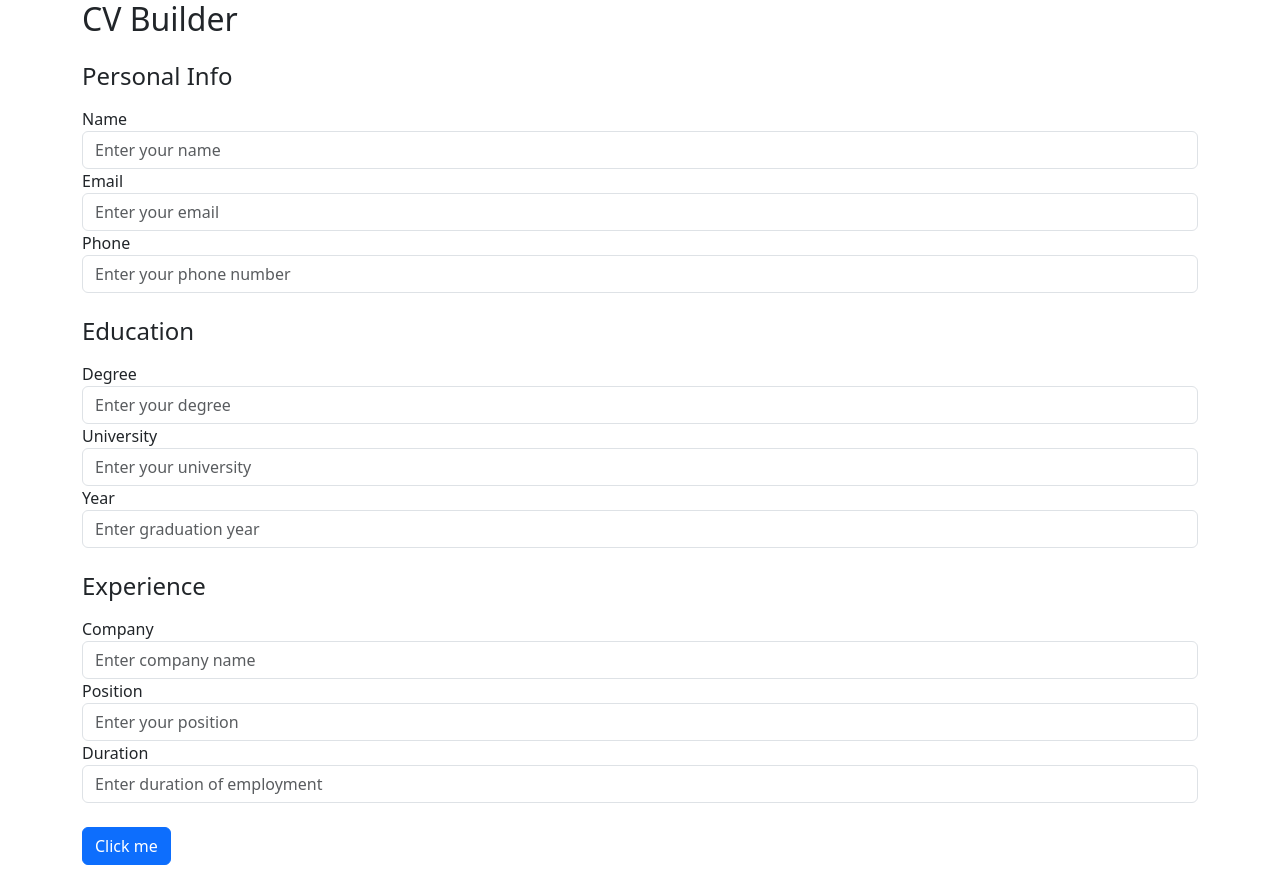
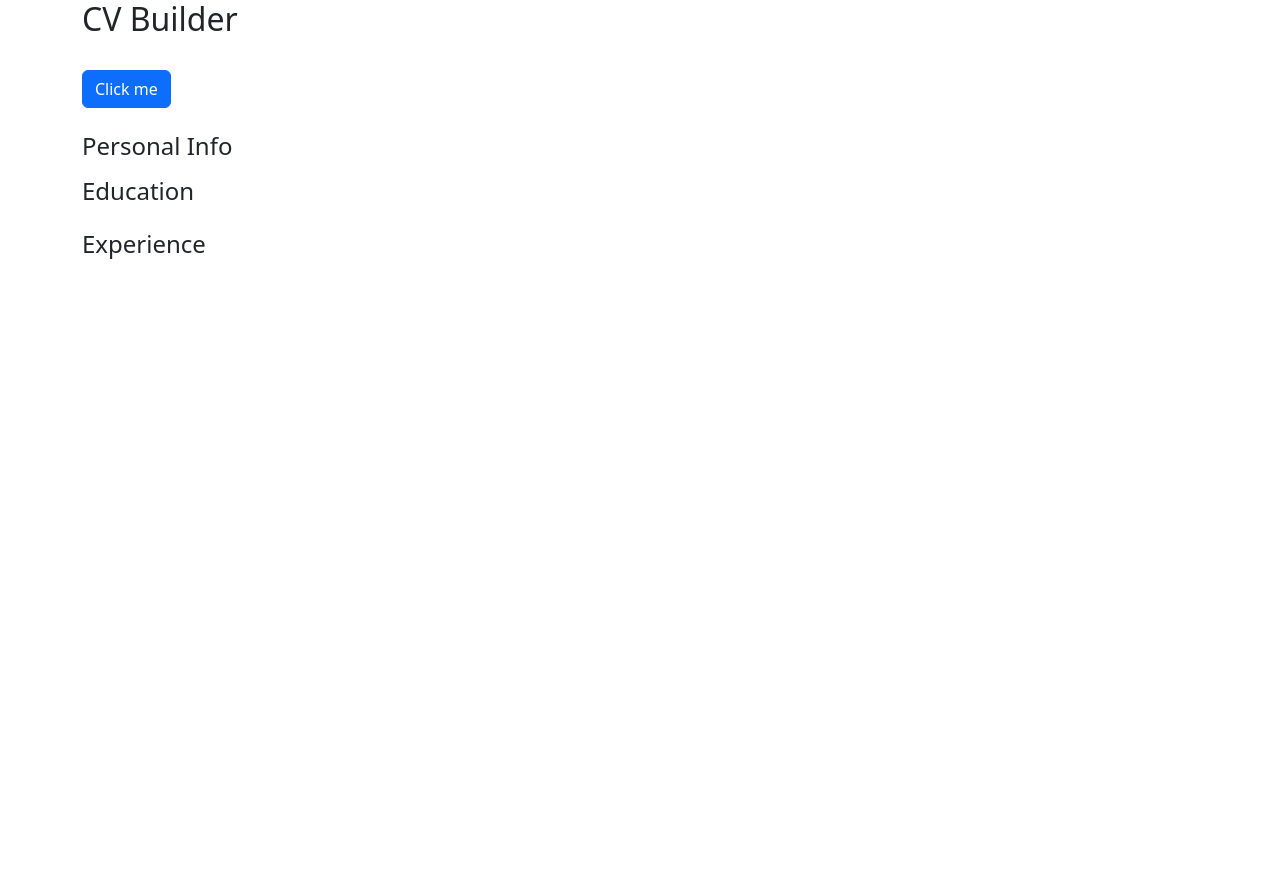
Before and after one commit to softEsteban/cv-builder-pdfmake, an Angular app: page / in a window 1280 px wide. After the commit the page ends 800 px from the top, so only its background shows below. Built offline with nearby package versions, Linux system fonts and the light colour scheme; what pdfmake would draw is missing.

Commit message:
Builder layout

```diff
--- a/src/app/pdf/pdf.component.html
+++ b/src/app/pdf/pdf.component.html
@@ -1,108 +1,39 @@
 <div class="container">
-  <h2>CV Builder</h2>
+  <div>
+    <h2>CV Builder</h2>
+    <button class="btn btn-primary mt-4" (click)="createPdf()">Click me</button>
+  </div>
 
   <div class="mt-4">
     <div>
       <h4 class="mb-3 font-weight-bold">Personal Info</h4>
+      <!-- Personal Info form content -->
+    </div>
+
+    <div>
+      <h4 class="mb-3 font-weight-bold">
+        Education
+        <button class="btn btn-link btn-sm" (click)="addEducation()">
+          <i class="fas fa-plus"></i>
+        </button>
+      </h4>
       <form>
-        <div class="form-group">
-          <label for="name">Name</label>
-          <input
-            type="text"
-            class="form-control"
-            id="name"
-            placeholder="Enter your name"
-          />
-        </div>
-        <div class="form-group">
-          <label for="email">Email</label>
-          <input
-            type="email"
-            class="form-control"
-            id="email"
-            placeholder="Enter your email"
-          />
-        </div>
-        <div class="form-group">
-          <label for="phone">Phone</label>
-          <input
-            type="tel"
-            class="form-control"
-            id="phone"
-            placeholder="Enter your phone number"
-          />
-        </div>
+        <!-- Education form content -->
       </form>
     </div>
 
     <div class="mt-4">
-      <h4 class="mb-3 font-weight-bold">Education</h4>
+      <h4 class="mb-3 font-weight-bold">
+        Experience
+        <button class="btn btn-link btn-sm" (click)="addExperience()">
+          <i class="fas fa-plus"></i>
+        </button>
+      </h4>
       <form>
-        <div class="form-group">
-          <label for="degree">Degree</label>
-          <input
-            type="text"
-            class="form-control"
-            id="degree"
-            placeholder="Enter your degree"
-          />
-        </div>
-        <div class="form-group">
-          <label for="university">University</label>
-          <input
-            type="text"
-            class="form-control"
-            id="university"
-            placeholder="Enter your university"
-          />
-        </div>
-        <div class="form-group">
-          <label for="year">Year</label>
-          <input
-            type="number"
-            class="form-control"
-            id="year"
-            placeholder="Enter graduation year"
-          />
-        </div>
-      </form>
-    </div>
-
-    <div class="mt-4">
-      <h4 class="mb-3 font-weight-bold">Experience</h4>
-      <form>
-        <div class="form-group">
-          <label for="company">Company</label>
-          <input
-            type="text"
-            class="form-control"
-            id="company"
-            placeholder="Enter company name"
-          />
-        </div>
-        <div class="form-group">
-          <label for="position">Position</label>
-          <input
-            type="text"
-            class="form-control"
-            id="position"
-            placeholder="Enter your position"
-          />
-        </div>
-        <div class="form-group">
-          <label for="duration">Duration</label>
-          <input
-            type="text"
-            class="form-control"
-            id="duration"
-            placeholder="Enter duration of employment"
-          />
-        </div>
+        <!-- Experience form content -->
       </form>
     </div>
   </div>
-
-  <button class="btn btn-primary mt-4" (click)="createPdf()">Click me</button>
 
   <div class="mt-4">
     <ng-container *ngIf="pdfSrc">
--- a/src/app/pdf/pdf.component.ts
+++ b/src/app/pdf/pdf.component.ts
@@ -1,9 +1,24 @@
 import { Component, OnInit } from '@angular/core';
 import { DomSanitizer, SafeResourceUrl } from '@angular/platform-browser';
-import { HttpClient } from '@angular/common/http';
 import pdfMake from 'pdfmake/build/pdfmake';
 import pdfFonts from 'pdfmake/build/vfs_fonts';
 pdfMake.vfs = pdfFonts.pdfMake.vfs;
+
+interface EducationItem {
+  institute: string;
+  degree: string;
+  dateStart: Date;
+  dateEnd: Date;
+}
+
+interface ExperienceItem {
+  company: string;
+  charge: string;
+  description: string;
+  functions: string[];
+  dateStart: Date;
+  dateEnd: Date;
+}
 
 @Component({
   selector: 'app-pdf',
@@ -13,27 +28,161 @@ pdfMake.vfs = pdfFonts.pdfMake.vfs;
 export class PdfComponent implements OnInit {
   pdfSrc: SafeResourceUrl;
 
-  constructor(private sanitizer: DomSanitizer, private http: HttpClient) { }
+  education: EducationItem[] = [];
+  experience: ExperienceItem[] = [];
+
+  constructor(private sanitizer: DomSanitizer) { }
 
   ngOnInit() { }
 
   createPdf() {
-    const imageUrl = 'https://firebasestorage.googleapis.com/v0/b/mantis-project-7c277.appspot.com/o/Screenshot_20230327-202809_Gallery.jpg?alt=media&token=c5ebba52-f2d1-4719-a6f8-b39799b9b677';
-
-    // Download the image using HttpClient
-    this.http.get(imageUrl, { responseType: 'blob' }).subscribe((imageBlob: Blob) => {
-      const reader = new FileReader();
-      reader.onloadend = () => {
-        const imageDataUrl = reader.result as string;
+    // const pdfDefinition: any = {
+    //   content: [
+    //     // {
+    //     //   image: 'avatar.jpg',
+    //     //   width: 200
+    //     // },
+    //     ,
+    //     {
+    //       columns: [
+    //         { width: "30%", text: "Profile Image here" },
+    //         { width: "70%", text: 'Esteban Toro ', fontSize: 15, bold: true, margin: [0, 20] }
+    //       ]
+    //     },
+    //     {
+    //       columns: [
+    //         {
+    //           width: "30%",
+    //           ul: [
+    //             'Nodejs',
+    //             'Angular',
+    //             'Nestjs',
+    //             'Vuejs',
+    //             'PostgreSQL',
+    //             'SQL Server',
+    //             'MySQL',
+    //             'MongoDB'
+    //           ]
+    //         },
+    //         {
+    //           width: "70%",
+    //           ul: [
+    //             'Introduction',
+    //             'Experience',
+    //             'Education',
+    //           ]
+    //         }
+    //       ]
+    //     }
+    //   ]
+    // };
 
     const pdfDefinition: any = {
       content: [
-            { text: 'Hola mundo' },
         {
-              image: imageDataUrl,
-              width: 200
-            }
-          ]
+          stack: [
+            {
+              canvas: [
+                {
+                  type: 'ellipse',
+                  x: -30,
+                  y: -20,
+                  r1: 40,
+                  r2: 20,
+                  lineColor: 'black',
+                },
+              ],
+            },
+            {
+              text: 'Esteban Toro',
+              fontSize: 15,
+              bold: true,
+              margin: [0, 20],
+            },
+            {
+              ul: [
+                'Nodejs',
+                'Angular',
+                'Nestjs',
+                'Vuejs',
+                'PostgreSQL',
+                'SQL Server',
+                'MySQL',
+                'MongoDB',
+              ],
+            },
+          ],
+          width: '30%',
+        },
+        {
+          stack: [
+            {
+              text: 'Introduction',
+              style: 'sectionHeading',
+            },
+            {
+              text: 'Lorem ipsum dolor sit amet, consectetur adipiscing elit. Integer eget suscipit enim, in tempus tellus. Vestibulum blandit magna sed elit tristique congue.',
+              margin: [0, 10],
+            },
+            {
+              text: 'Experience',
+              style: 'sectionHeading',
+              margin: [0, 20],
+            },
+            {
+              text: 'Company A',
+              bold: true,
+              margin: [0, 10],
+            },
+            {
+              text: 'Position: Full Stack Developer',
+              margin: [0, 5],
+            },
+            {
+              text: 'Duration: 2018 - 2021',
+              margin: [0, 5],
+            },
+            {
+              text: 'Responsibilities:',
+              margin: [0, 10],
+            },
+            {
+              ul: [
+                'Developed and maintained web applications using Node.js and Angular.',
+                'Collaborated with cross-functional teams to design and implement new features.',
+                'Performed code reviews and ensured coding best practices.',
+              ],
+              margin: [20, 0],
+            },
+            {
+              text: 'Education',
+              style: 'sectionHeading',
+              margin: [0, 20],
+            },
+            {
+              text: 'Bachelor of Science in Computer Science',
+              bold: true,
+              margin: [0, 10],
+            },
+            {
+              text: 'University XYZ',
+              margin: [0, 5],
+            },
+            {
+              text: 'Year: 2014 - 2018',
+              margin: [0, 5],
+            },
+          ],
+          width: '70%',
+        },
+      ],
+      styles: {
+        sectionHeading: {
+          fontSize: 14,
+          bold: true,
+          margin: [0, 10],
+        },
+      },
     };
 
     const pdfDocGenerator = pdfMake.createPdf(pdfDefinition);
@@ -42,9 +191,8 @@ export class PdfComponent implements OnInit {
       const base64 = `data:application/pdf;base64,${data}`;
       this.pdfSrc = this.sanitizer.bypassSecurityTrustResourceUrl(base64);
     });
-      };
+  }
 
-      reader.readAsDataURL(imageBlob);
-    });
+  addEducation() { }
+  addExperience() { }
 }
-}
--- a/src/index.html
+++ b/src/index.html
@@ -1,13 +1,13 @@
-<!doctype html>
+<!DOCTYPE html>
 <html lang="en">
-<head>
-  <meta charset="utf-8">
-  <title>PdfPractice</title>
-  <base href="/">
-  <meta name="viewport" content="width=device-width, initial-scale=1">
-  <link rel="icon" type="image/x-icon" href="favicon.ico">
-</head>
-<body>
-  <app-root></app-root>
-</body>
+  <head>
+    <meta charset="utf-8" />
+    <title>CV Builder</title>
+    <base href="/" />
+    <meta name="viewport" content="width=device-width, initial-scale=1" />
+    <link rel="icon" type="image/x-icon" href="favicon.ico" />
+  </head>
+  <body>
+    <app-root></app-root>
+  </body>
 </html>
```
Also changed, not shown: src/app/pdf/avatar.jpg (added). Lines whose indentation alone changed are shown as unchanged.
